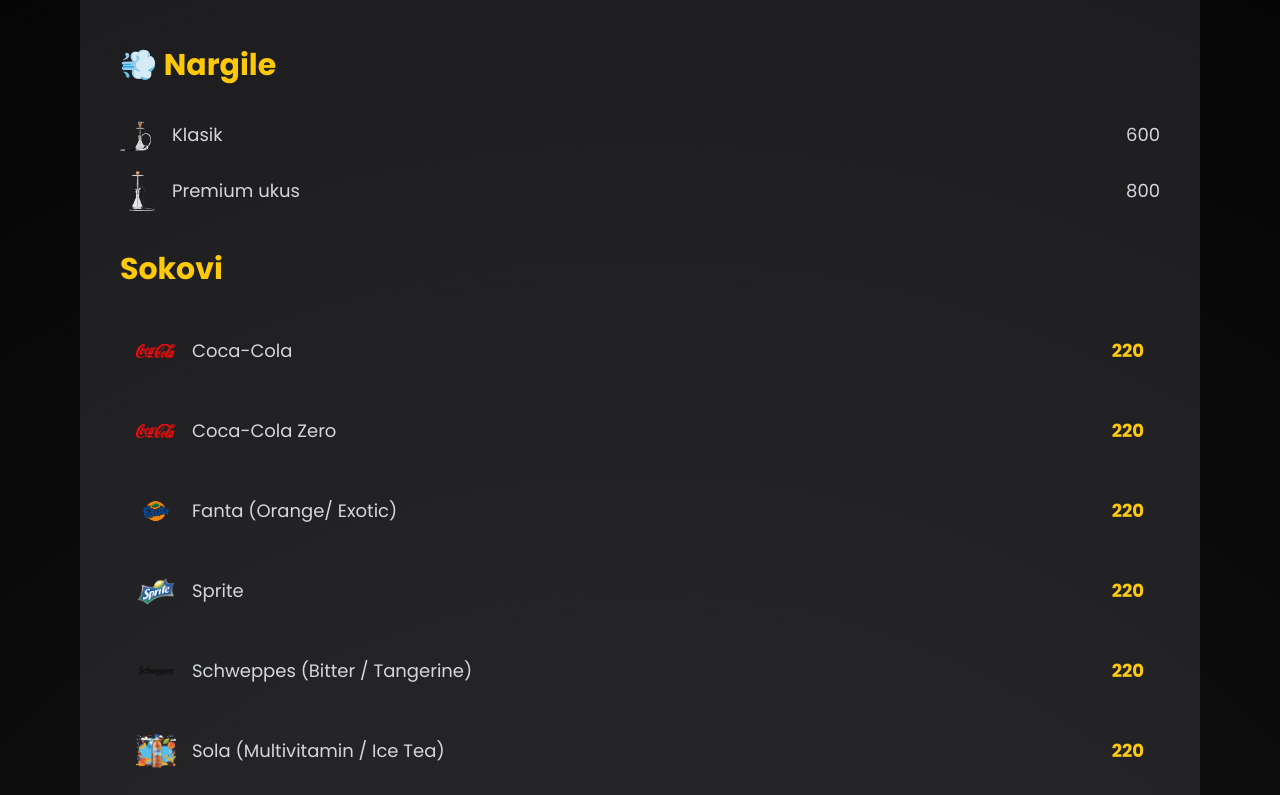
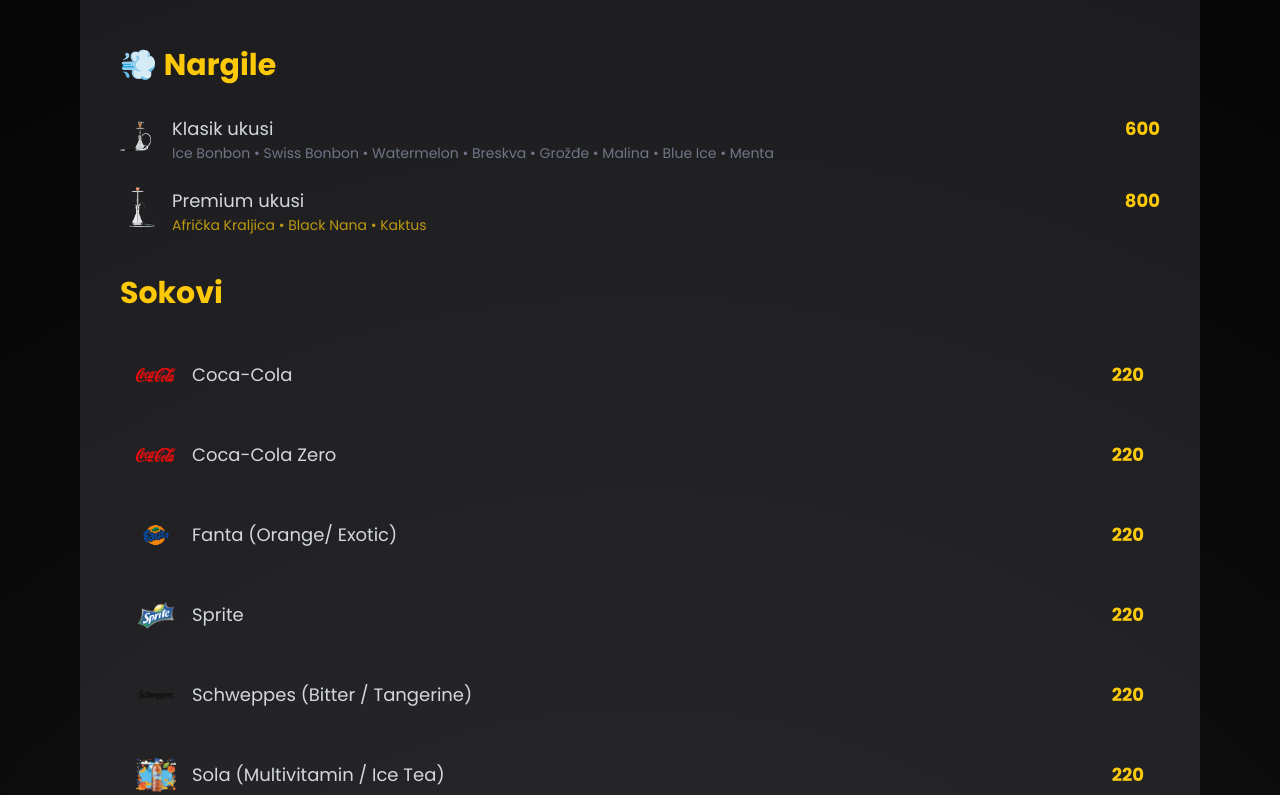
Before and after one commit to alminfazlic96/labloom-site, a React (Vite) app: page / in a window 1280 px wide. Shown: the part 1985-2780 px from the top of the page. Built offline with nearby package versions, Linux system fonts and the light colour scheme.

Commit message:
updated hookah flavors

```diff
--- a/src/App.tsx
+++ b/src/App.tsx
@@ -122,35 +122,42 @@ className="w-10 h-10 object-contain"
 💨 Nargile
 </h3>
 
-            <div className="space-y-4 text-lg text-gray-300 mb-10">
+            <div className="space-y-6 text-lg text-gray-300 mb-10">
 
-{[
-['Klasik','600','/brands/nargila.png'],
-['Premium ukus','800','/brands/premium.png']
-].map(([name,price,image])=>(
+  <div className="flex justify-between items-start">
+    <div className="flex items-start gap-3">
+      <img
+        src="/brands/nargila.png"
+        alt="Klasik"
+        className="w-10 h-10 object-contain"
+      />
+      <div>
+        <p>Klasik ukusi</p>
+        <p className="text-sm text-gray-500">
+          Ice Bonbon • Swiss Bonbon • Watermelon • Breskva • Grožđe • Malina • Blue Ice • Menta
+        </p>
+      </div>
+    </div>
+    <span className="text-yellow-400 font-bold">600</span>
+  </div>
 
-<div
-key={name}
-className="flex justify-between items-center"
->
+  <div className="flex justify-between items-start">
+    <div className="flex items-start gap-3">
+      <img
+        src="/brands/premium.png"
+        alt="Premium"
+        className="w-10 h-10 object-contain"
+      />
+      <div>
+        <p>Premium ukusi</p>
+        <p className="text-sm text-yellow-400/70">
+          Afrička Kraljica • Black Nana • Kaktus
+        </p>
+      </div>
+    </div>
+    <span className="text-yellow-400 font-bold">800</span>
+  </div>
 
-<div className="flex items-center gap-3">
-
-<img
-src={image}
-alt={name}
-className="w-10 h-10 object-contain"
-/>
-
-<span>{name}</span>
-
-</div>
-
-<span>{price}</span>
-
-</div>
-
-))}
 
 </div>
 
@@ -170,7 +177,7 @@ className="w-10 h-10 object-contain"
 ['Cockta','220','/brands/cockta.png'],
 ['Red Bull','350','/brands/redbull.png'],
 ['28 Black','250','/brands/28black.png'],
-['Moloko','300','/brands/moloko.png'],
+['Moloko','250','/brands/moloko.png'],
 ['Somersby (Jagoda / Zova)','300','/brands/somersby.png'],
 ['Rosa','150','/brands/rosa.png'],
 ['Kisela','150','/brands/kisela.png'],
```
